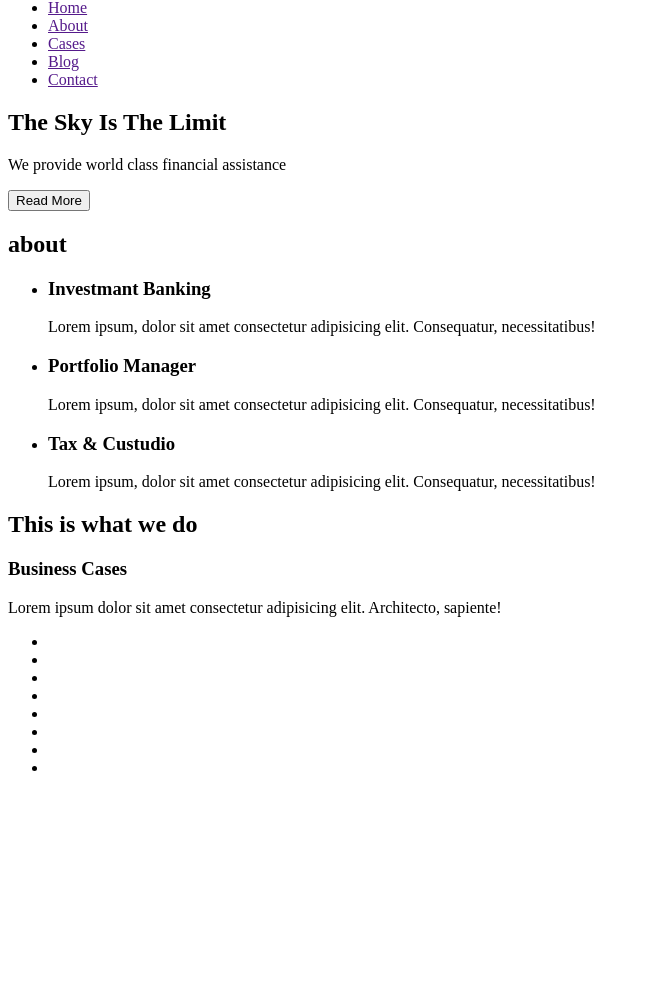
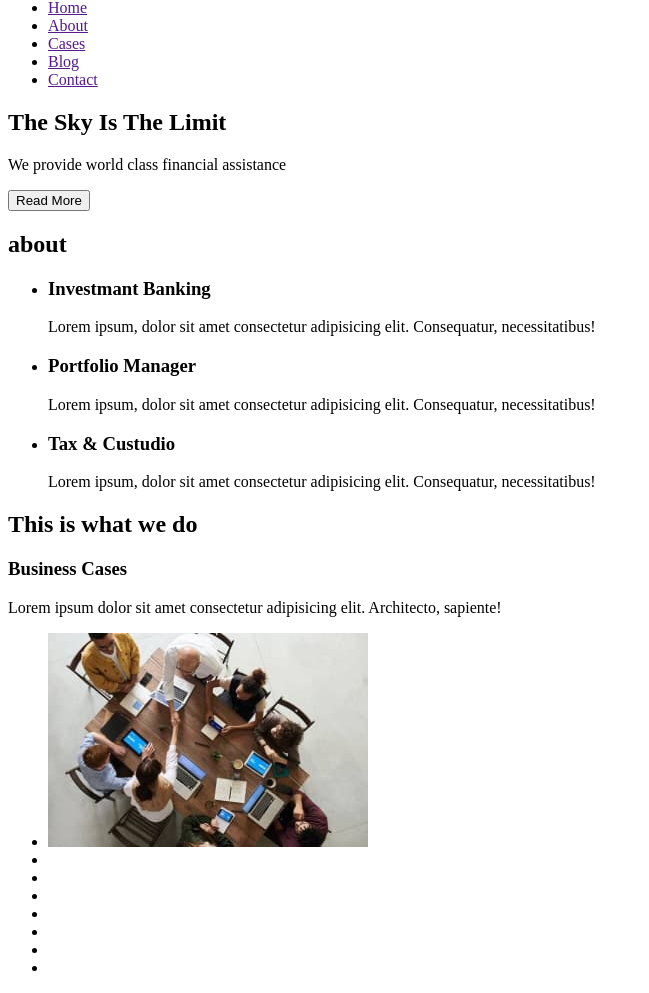
Before and after one commit to Hlafira/fson61-brave-people, a plain HTML site: page index.html in a window 1280 px wide. Shown: the part 43-1036 px from the top of the page, without its empty margins (0-649 px from the left). Before the commit the page ends 836 px from the top, so only its background shows below. Drawn offline with Linux system fonts and the light colour scheme.

Commit message:
BusinessCasesupdate

```diff
--- a/index.html
+++ b/index.html
@@ -74,7 +74,7 @@
       <h3>Business Cases</h3>
       <p>Lorem ipsum dolor sit amet consectetur adipisicing elit. Architecto, sapiente!</p>
       <ul>
-        <li><img src="" alt="" /></li>
+        <li><img src="/images/bussinescases/Rectangle-2.jpg" alt="meeting" /></li>
         <li><img src="" alt="" /></li>
         <li><img src="" alt="" /></li>
         <li><img src="" alt="" /></li>
```
Also changed, not shown: images/bussinescases/Rectangle-2.jpg (added), 2 other files.
